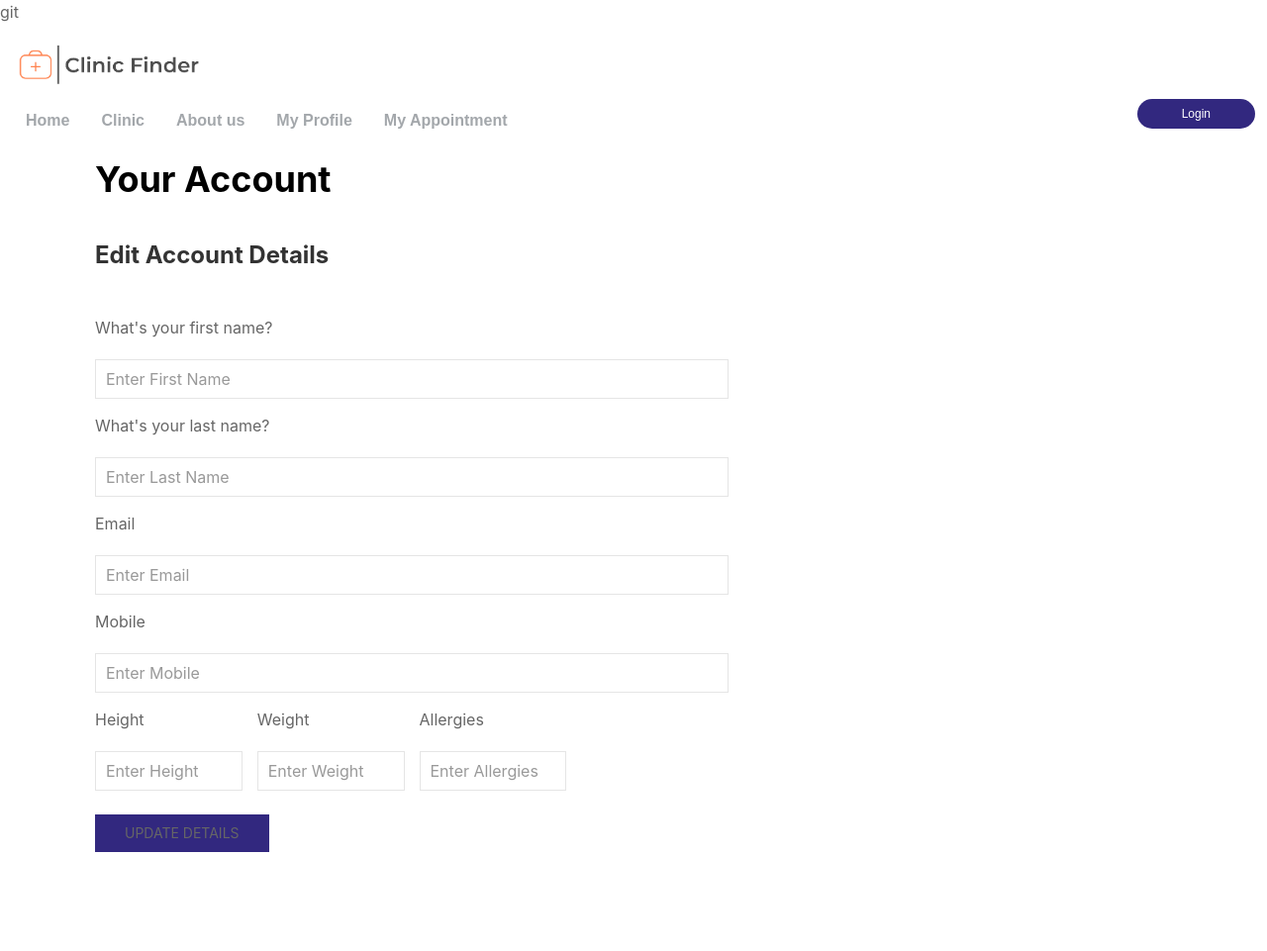
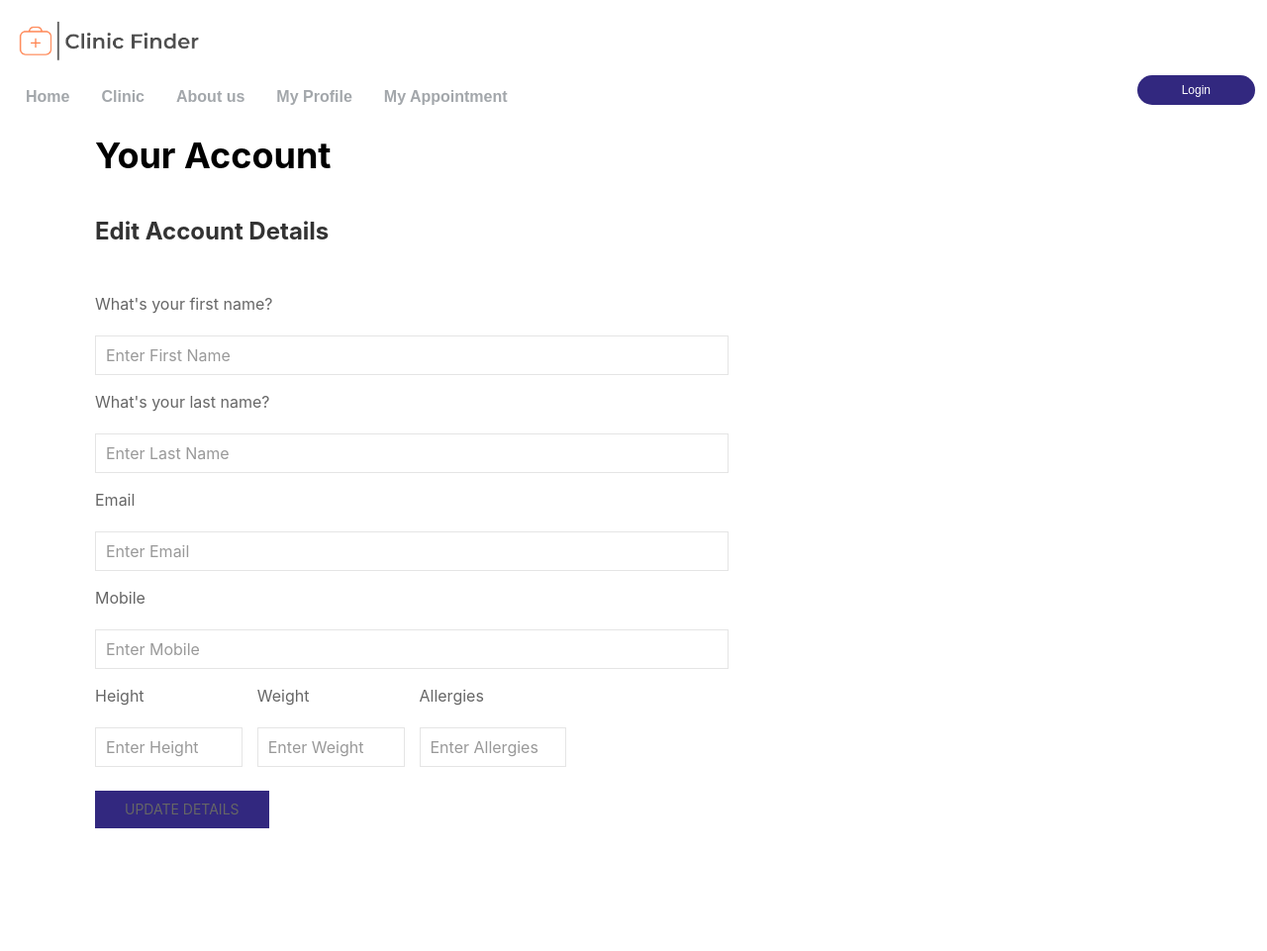
Before and after one commit to bellesim/ICT1004_Project, a PHP site: page /profile_edit.php in a window 1280 px wide. Shown: the whole page at 99% size. After the commit the page ends 837 px from the top, so only its background shows below. Run offline with PHP 8.4, Linux system fonts and the light colour scheme; some libraries are stand-ins or nearby versions.

Commit message:
clean up codes for profile

```diff
--- a/profile_edit.php
+++ b/profile_edit.php
@@ -1,4 +1,4 @@
-git<!DOCTYPE html>
+<!DOCTYPE html>
 <html>
     <head>
         <meta charset="UTF-8">
--- a/profile_process.php
+++ b/profile_process.php
@@ -1,6 +1,6 @@
 <?php
 session_start();
-// include 'dbFunctions.php';
+include 'dbFunctions.php';
 include 'authentication.php';
 
 if (!isset($_SESSION['NRIC'])) {
```
